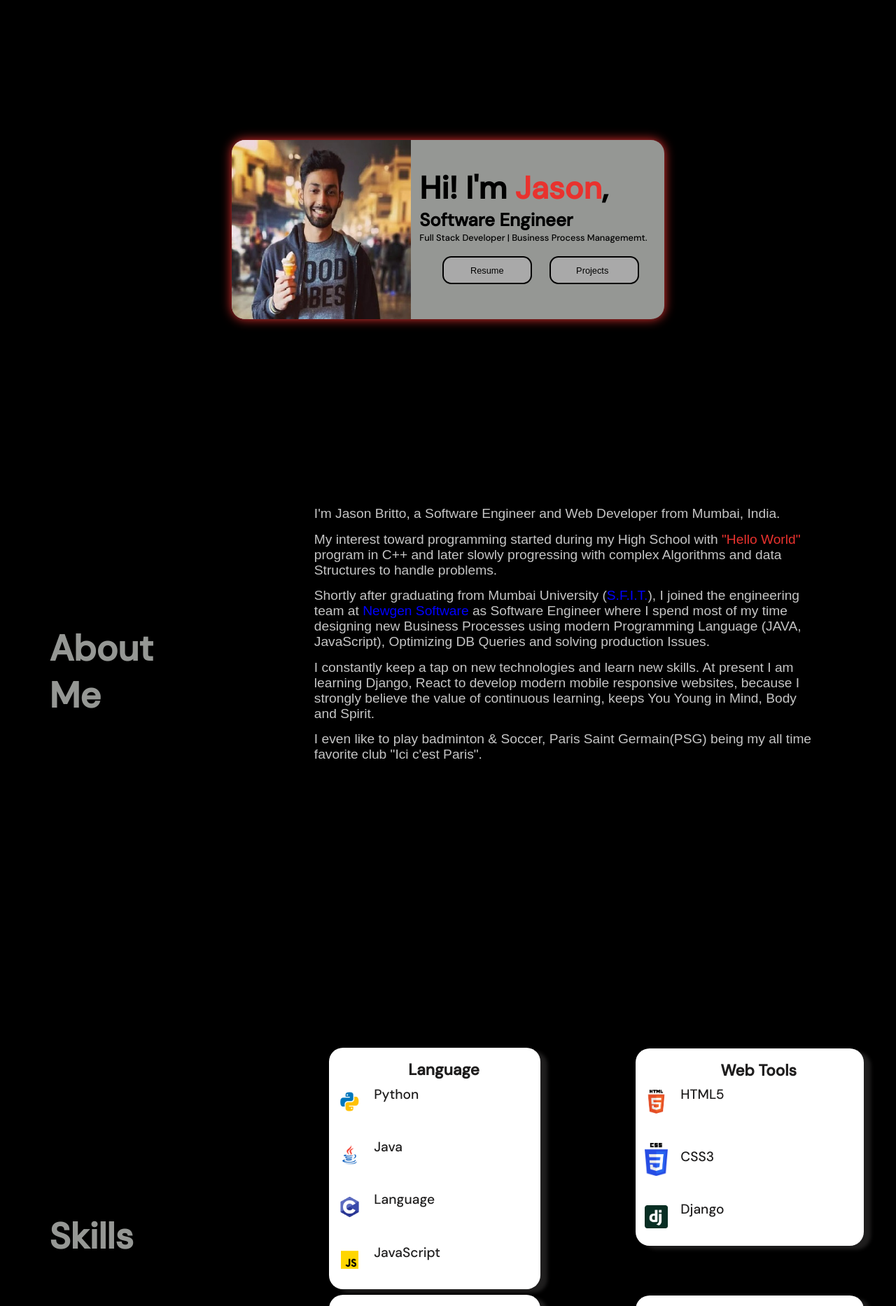
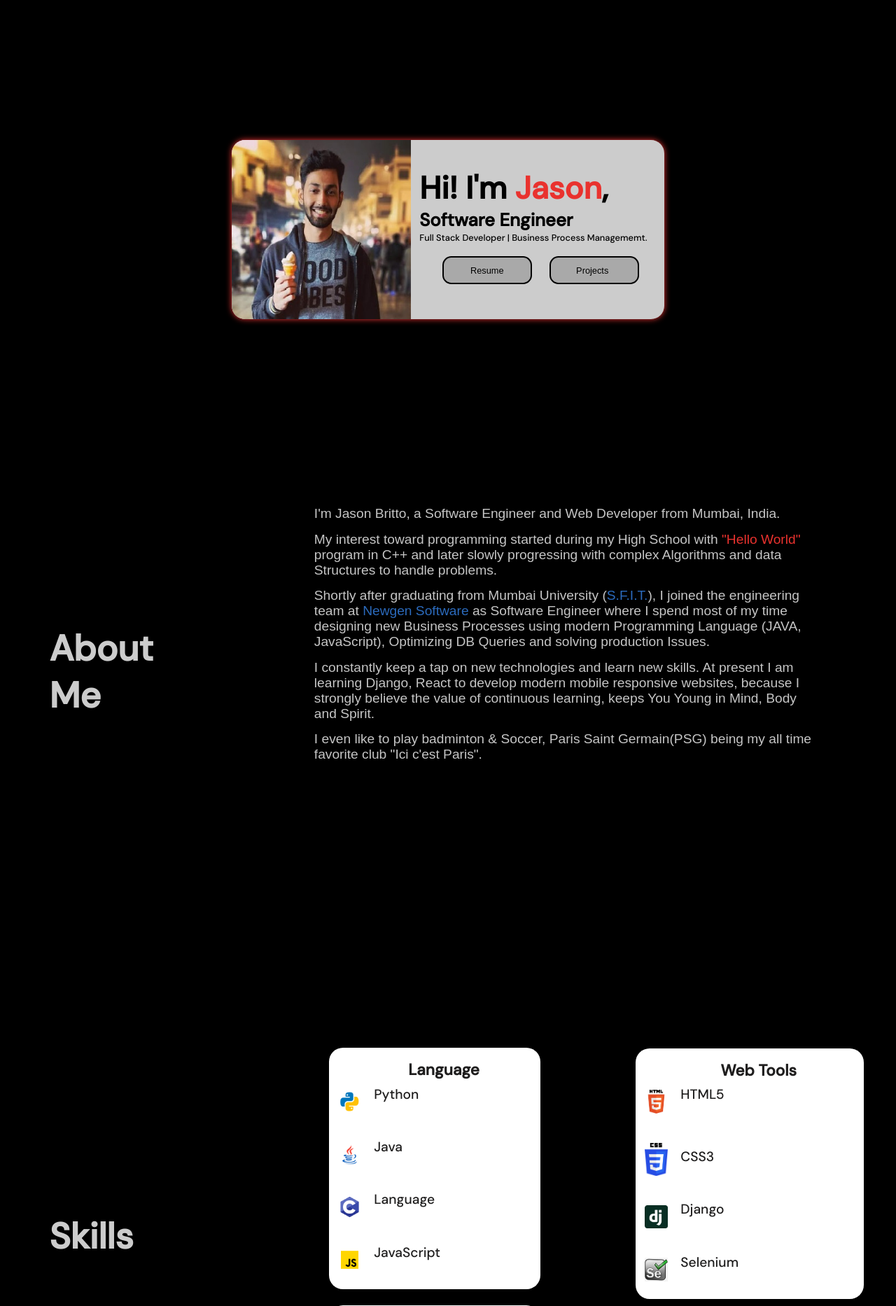
Before and after one commit to john9088/PersonalPortfolio, a Django app: page / in a window 1280 px wide, after a click on "PROJECTS". Shown: the part 147-2013 px from the top of the page at 70% size. Run offline with Django 3.2, Linux system fonts and the light colour scheme.

Commit message:
made final changes v1

```diff
--- a/jason_profile/templates/jason_profile/about.html
+++ b/jason_profile/templates/jason_profile/about.html
@@ -14,7 +14,7 @@
                     <p>I'm Jason Britto, a Software Engineer and Web Developer from Mumbai, India. </p>
                     <p>My interest toward programming started during my High School with <span style="color: #E9322E;">"Hello World" </span>program in C++
                         and later slowly progressing with complex Algorithms and data Structures to handle problems.
-                    <p>Shortly after graduating from Mumbai University (<a href="https://www.sfit.ac.in/" style="color: blue; text-decoration: none;" target="_blank">S.F.I.T.</a>), I joined the engineering team at <a href="https://newgensoft.com/" style="color: blue; text-decoration: none;" target="_blank">Newgen Software</a> as Software Engineer where I spend most of my time designing new Business Processes using modern Programming Language (JAVA, JavaScript), Optimizing DB Queries and solving production Issues. </p>
+                    <p>Shortly after graduating from Mumbai University (<a href="https://www.sfit.ac.in/" style="color: #2B6ABC ; text-decoration: none;" target="_blank">S.F.I.T.</a>), I joined the engineering team at <a href="https://newgensoft.com/" style="color: #2B6ABC; text-decoration: none;" target="_blank">Newgen Software</a> as Software Engineer where I spend most of my time designing new Business Processes using modern Programming Language (JAVA, JavaScript), Optimizing DB Queries and solving production Issues. </p>
                     <p>I constantly keep a tap on new technologies and learn new skills. At present I am learning Django, React to develop modern mobile responsive websites, because
                         I strongly believe the value of continuous learning, keeps You Young in Mind, Body and Spirit.</p>
                     <p>I even like to play badminton & Soccer, Paris Saint Germain(PSG) being my all time favorite club "Ici c'est Paris".</p>
--- a/jason_profile/templates/jason_profile/career.html
+++ b/jason_profile/templates/jason_profile/career.html
@@ -19,10 +19,10 @@
                                 <p style="text-align: left;">
 
                                         &bull; Developing moderately complex software, create and execute designs for small sets of new functionality.<br><br>
-                                        &bull; Developing and modifying custom web services, to store documents in <a style="text-decoration: inherit;" href="https://newgensoft.com/products/enterprise-content-management/" target="_blank">OmniDocs</a> by using Java for Backend, HTML & CSS for frontend and Oracle Sql to store states.<br><br>
+                                        &bull; Developing and modifying custom web services, to store documents in <a style="text-decoration: none; color: #2B6ABC;" href="https://newgensoft.com/products/enterprise-content-management/" target="_blank">OmniDocs</a> by using Java for Backend, HTML & CSS for front end and Oracle Sql to store states.<br><br>
                                         &bull; Used core Java and vanilla JavaScript for Backend to handle workitems (Documents/Requests) from case initiation to termination<br><br>
-                                        &bull; Developed custom BAM(Business Activity Monitoring) reports using stored procedures, which returns columns and data from Database based on the date rage or conditions given by the user.<br><br>
-                                        &bull; Worked on solving prodiction issues and Optimizing query by adding required indexing, joins and understanding query structure.
+                                        &bull; Developed custom BAM(<a style="text-decoration: none; color: #2B6ABC;" href="https://newgensoft.com/products/business-process-management/advanced-reporting-monitoring/" target="_blank">Business Activity Monitoring</a>) reports using stored procedures, which returns columns and data from Database based on the date rage or conditions given by the user.<br><br>
+                                        &bull; Worked on solving production issues and Optimizing query by adding required indexing, joins and understanding the query structure.
                                 </p>
                             </div>
                             <div class="time">
--- a/jason_profile/templates/jason_profile/projectView.html
+++ b/jason_profile/templates/jason_profile/projectView.html
@@ -19,8 +19,8 @@
 			<p>
 				In this project my aim was to analyse rape victims in India,
 				the dataset was obtained from <a href="https://www.kaggle.com/rajanand/crime-in-india?select=20_Victims_of_rape.csv" target="_blank">here</a>
-				the data gives us insite of how rape crime occurs not only in different states but also how different age groups fall victim of physical molastation.
-				Out of all the states and union territories, union territories were filtered out and data plotting was done using only specific states where crimes rates are high.
+				the data gives us insight on how rape crime occurs not only in different states but also how different age groups fall victim of physical molestation.
+				Out of all the states and union territories, union territories were filtered out and data plotting was done using only specific states where crime rates are high.
 				Matplotlib.pyplot.subplot was used to plot different states and different color lines were used to indicate different age groups.
 			</p>
 
@@ -51,11 +51,11 @@
 				<span>Selenium</span>
 			</div>
 			<p>
-				In this project my aim was to automate google crome to download post from Instagram,
-				for this purpose I used selenium which is a python liberary to automate browser. I made a dummy account "jbot9088" and added its credentials in a .txt file which will be
+				In this project my aim was to automate google chrome to download post from Instagram,
+				for this purpose I used selenium, which is a python library to automate browser. I made a dummy account "jbot9088" and added its credentials in a ".txt" file which will be
 				referred to login to instagram.
 				So in the video, initially, the folder is empty, then after executing downloader.py,
-				the 1st post be it image or video will be downloaded into download folder.
+				the 1st post be it an image or video will be downloaded into download folder.
 			</p>
 
 		</div>
@@ -88,11 +88,11 @@
 			</div>
 			<p>
 				As a part of my 3rd year project during my undergraduate, to help students and teachers to cast
-				for various election held in college.
-				The application was build for android devices with android version equal and above verson 7 (Nougat).<br>
+				for various elections held in college.
+				The application was built for Android devices with android version equal and above version 7 (Nougat).<br>
 				1. Initially the user has to create login ID  (0:00)<br>
-				2. After ID creation, the user has to login to cast vote  (1:00)<br>
-				3. After successsful login the user has to vote and submit, after submitting the data will be stored in Offline DB.<br>
+				2. After ID creation, the user has to login to cast a vote  (1:00)<br>
+				3. After successful login the user has to vote and submit, after submitting the data will be stored in Offline DB.<br>
 				4. In order to check the votes of user credentials Admin login is used  (0:35)<br>
 			</p>
 		</div>
--- a/jason_profile/templates/jason_profile/skills.html
+++ b/jason_profile/templates/jason_profile/skills.html
@@ -29,6 +29,7 @@
                         <li><img src="/static/icon/icons8-html-5-50-2.png"><p>HTML5</p></li>
                         <li><img src="/static/icon/icons8-css3-50.png"><p>CSS3</p></li>
                         <li><img src="/static/icon/icons8-django-50-2.png"><p>Django</p></li>
+                        <li><img src="/static/icon/selenium.png"><p>Selenium</p></li>
                     </ul>
                 </div>
 
--- a/static/css/style.css
+++ b/static/css/style.css
@@ -23,11 +23,18 @@ body {
     justify-content: center;
     align-content: center;
 }
+
+.fixed-html{
+    overflow: hidden;
+    position: fixed;
+    width: 100%;
+}
 .container {
     width: 100%;
     min-height: 100vh;
     height: auto;
     overflow-y: auto;
+    transition: transform 0.5s ease-in;
 }
 
 
@@ -38,7 +45,7 @@ body {
     width: 100%;
     justify-content: space-around;
     border-radius: 0 0 2vw 2vw;
-    background-color: rgba(149, 151, 148,0.8);
+    background-color: rgba(204, 204, 204,0.9);
     transform: translateY(0px);
     /* transition: 2s all ease-in-out; */
     align-items: center;
@@ -66,7 +73,7 @@ body {
     letter-spacing: 3px;
     font-weight: bold;
     font-size: 1vw;
-    color: seashell;
+    color: #000;
 }
 
 .nav-links li a:hover{
@@ -242,8 +249,8 @@ body {
     display: flex;
     margin-bottom:50px;
     border-radius: 1.5vw;
-    box-shadow: 0 0 15px #E9322E, 0 0 5px rgb(14, 14, 20);
-    background: #959794;
+    box-shadow: 0 0 8px #E9322E, 0 0 5px rgb(14, 14, 20);
+    background: #CCCCCC;
     opacity: 1;
 	transition: 2s all ease-in-out;
 }
@@ -369,7 +376,7 @@ body {
 .project-head {
     position: relative;
     margin: 30vh 4.5vw;
-    color: #959794;
+    color: #CCC;
     transform: translateX(-100vw);
     transition: 1.5s all ease-in-out;
     font-size: 4vw;
@@ -629,7 +636,7 @@ body {
     margin: 30vh 5.5vw;
     transform: translateX(-100vw);
     transition: 1s all ease-in-out;
-    color: #959794;
+    color: #CCC;
     font-size: 4vw;
 }
 
@@ -699,7 +706,7 @@ body {
     margin: 30vh 4.5vw;
     transform: translateX(-100vw);
     transition: 1s all ease-in-out;
-    color: #959794;
+    color: #CCC;
     font-size: 4vw;
 }
 
@@ -909,7 +916,7 @@ body {
 .skill-head {
     position: relative;
     margin: 30vh 5.5vw;
-    color: #959794;
+    color: #CCC;
     font-size: 4vw;
     transform: translateX(-100vw);
     transition: 1.5s all ease-in-out;
@@ -940,7 +947,7 @@ body {
     height: auto;
     margin: 1% 20%;
     border-radius: 20px;
-    box-shadow: 10px 5px 5px;
+    /* box-shadow: 10px 5px 5px;  */
 }
 
 .skill-card  section > div > ul{
@@ -1005,7 +1012,7 @@ body {
     margin: 30vh 5.5vw;
     transform: translateX(-100vw);
     transition: 1s all ease-in-out;
-    color:#959794;
+    color:#CCC;
     font-size: 4vw;
 }
 
--- a/static/css/style_mobile.css
+++ b/static/css/style_mobile.css
@@ -4,7 +4,7 @@
     }
 }
 
-@media screen and (orientation: portrait) /* , (max-width:550px)*/{
+@media screen and (orientation: portrait),(max-width: 650px) /* , (max-width:550px)*/{
     body{
         overflow-x: hidden;
         /* background: #1b1b1e; */
@@ -19,7 +19,7 @@
     .logo{
         margin-left: 0;
         font-size: 2.5vh;
-        background-color: rgb(149, 151, 148);
+        background-color: rgb(204, 204, 204);
         width: 55vw;
         text-align: center;
         margin-top: -3vh;
@@ -43,14 +43,15 @@
         position: absolute;
         right: 0px;
         top:0;
-        height: 100vh;
+        /* height: 100%; */
         height: -webkit-fill-available;
+        border-radius: 7vw 0 0 7vw;
         width: 38%;
         display: flex;
         flex-direction: column;
         transform: translateX(100%);
         transition: transform 0.5s ease-in;
-        background: rgb(0, 0, 0);
+        background: rgb(204, 204, 204);
     }
 
     .nav-links li{
@@ -340,7 +341,7 @@
     }
 
     .aboutme-card .aboutme-info {
-
+        word-spacing: 0.5vw;
         margin: 2.5vh auto;
     }
 
@@ -591,6 +592,10 @@
     transform: translateX(0%);
 }
 
+.container-slide{
+    transform: translateX(-38%);
+}
+
 @keyframes navLinkFade{
     from{
         opacity: 0;
--- a/static/js/main.js
+++ b/static/js/main.js
@@ -7,6 +7,8 @@ const proj2 = document.querySelector('.proj2');
 const proj3 = document.querySelector('.proj3');
 
 var bodyTag = document.getElementsByTagName("BODY")[0];
+var htmlTag = document.getElementsByTagName("HTML")[0];
+console.log(htmlTag);
 var navbar = document.getElementById('mynavbar');
 
 const slider = document.querySelector('.slider');
@@ -334,17 +336,24 @@ window.addEventListener('click', function(e){
     window.open('mailto:kevdev9088@gmail.com?subject='+subject +'&body='+ bodyData);
 
   }
-   var x = document.querySelectorAll('.nav-links li a');
+  var x = document.querySelectorAll('.nav-links li a');
   if (document.querySelector('.burger').contains(e.target)){
-		nav.classList.toggle('nav-active');
+    nav.classList.toggle('nav-active');
+    container.classList.toggle('container-slide');
+    document.body.style.overflow = 'hidden';
 	}
 	else if(container.contains(e.target)){
     nav.classList.remove('nav-active');
+    container.classList.remove('container-slide');
+    document.body.style.overflow = '';
   }
 	else{
 		for(var i =0 ;i < x.length ; i++){
-      if(x[i].contains(e.target))
+      if(x[i].contains(e.target)){
         nav.classList.remove('nav-active');
+        container.classList.remove('container-slide');
+        document.body.style.overflow = '';
+      }
     }
 	}
 });
```
Also changed, not shown: static/icon/selenium.png (added).
